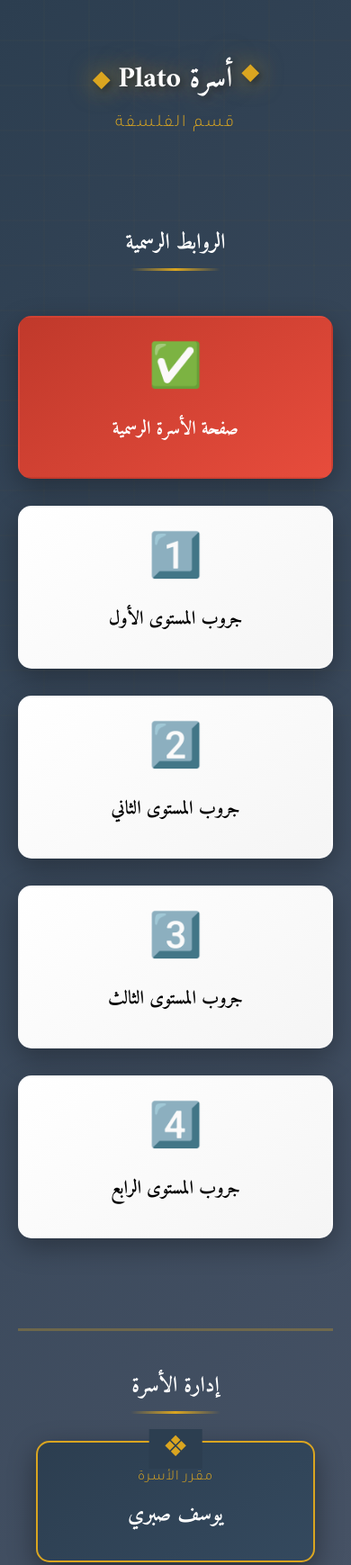
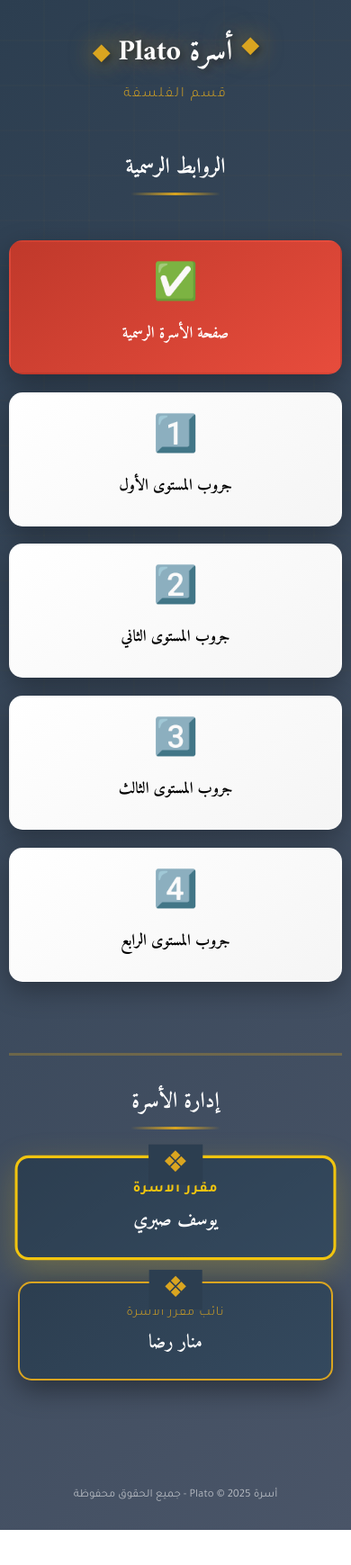
Before and after one commit to abdooruuhman/Plato, a plain HTML site: page index.html in a window 390 px wide. Shown: the top 1739 px of the page at 90% size. After the commit the page ends 1700 px from the top, so only its background shows below. Drawn offline with Linux system fonts and the light colour scheme.

Commit message:
Update index.html

```diff
--- a/index.html
+++ b/index.html
@@ -2,10 +2,17 @@
 <html lang="ar" dir="rtl">
 <head>
     <meta charset="UTF-8">
-    <meta name="viewport" content="width=device-width, initial-scale=1.0">
+    <meta name="viewport" content="width=device-width, initial-scale=1.0, maximum-scale=5.0">
+    <meta name="description" content="أسرة Plato - الصفحة الرسمية لطلاب قسم الفلسفة">
+    <meta name="theme-color" content="#2c3e50">
     <title>أسرة Plato - قسم الفلسفة</title>
+
+    <link rel="preconnect" href="https://fonts.googleapis.com">
+    <link rel="preconnect" href="https://fonts.gstatic.com" crossorigin>
+    <link href="https://fonts.googleapis.com/css2?family=Amiri:wght@400;700&family=Tajawal:wght@300;400;700&display=swap" rel="stylesheet">
+
     <style>
-        @import url('https://fonts.googleapis.com/css2?family=Amiri:wght@400;700&family=Tajawal:wght@300;400;700&display=swap');
+        /* @import تم إزالة قاعدة  */
 
         * {
             margin: 0;
@@ -13,14 +20,19 @@
             box-sizing: border-box;
         }
 
+        html {
+            scroll-behavior: smooth;
+            -webkit-font-smoothing: antialiased;
+            -moz-osx-font-smoothing: grayscale;
+        }
+
         body {
             font-family: 'Tajawal', sans-serif;
             background: linear-gradient(135deg, #2c3e50 0%, #4a5568 100%);
             min-height: 100vh;
-            padding: 20px;
+            padding: 15px;
             position: relative;
             overflow-x: hidden;
-            scroll-behavior: smooth;
         }
 
         /* Greek Pattern Background */
@@ -66,14 +78,14 @@
         /* Header */
         .header {
             text-align: center;
-            padding: 40px 20px;
-            margin-bottom: 60px;
+            padding: 30px 15px;
+            margin-bottom: 50px;
             position: relative;
         }
 
         .logo {
             font-family: 'Amiri', serif;
-            font-size: 3.5rem;
+            font-size: clamp(2rem, 5vw, 3.5rem);
             font-weight: 700;
             color: #fff;
             text-shadow: 3px 3px 6px rgba(0, 0, 0, 0.3);
@@ -81,6 +93,8 @@
             position: relative;
             display: inline-block;
             animation: glow 3s ease-in-out infinite;
+            word-break: keep-all;
+            overflow-wrap: break-word; /* تحسين: لضمان عدم الكسر في الشاشات الضيقة جداً */
         }
 
         @keyframes glow {
@@ -99,8 +113,8 @@
         .logo::after {
             content: '◆';
             color: #DAA520;
-            margin: 0 20px;
-            font-size: 2rem;
+            margin: 0 clamp(10px, 2vw, 20px);
+            font-size: clamp(1.5rem, 3vw, 2rem);
             display: inline-block;
             animation: float 2s ease-in-out infinite;
         }
@@ -120,7 +134,7 @@
 
         .subtitle {
             color: #DAA520;
-            font-size: 1.2rem;
+            font-size: clamp(1rem, 2vw, 1.2rem);
             font-weight: 300;
             letter-spacing: 2px;
             animation: fadeInUp 1.5s ease-out 0.3s both;
@@ -170,7 +184,7 @@
         .section-title {
             text-align: center;
             color: #fff;
-            font-size: 2rem;
+            font-size: clamp(1.5rem, 3vw, 2rem);
             margin-bottom: 40px;
             font-family: 'Amiri', serif;
             position: relative;
@@ -204,15 +218,16 @@
 
         .cards-grid {
             display: grid;
+            /* تحسين: تبسيط قاعدة التجاوب لجعلها أوضح وأكثر قياسية */
             grid-template-columns: repeat(auto-fit, minmax(280px, 1fr));
-            gap: 30px;
+            gap: 25px;
             padding: 20px 0;
         }
 
         .card {
             background: linear-gradient(145deg, #ffffff 0%, #f5f5f5 100%);
             border-radius: 15px;
-            padding: 30px;
+            padding: 30px 20px;
             text-align: center;
             position: relative;
             overflow: hidden;
@@ -222,6 +237,10 @@
             box-shadow: 0 10px 30px rgba(0, 0, 0, 0.3);
             opacity: 0;
             animation: cardAppear 0.6s ease-out forwards;
+            text-decoration: none;
+            color: inherit;
+            display: block;
+            -webkit-tap-highlight-color: transparent;
         }
 
         .card:nth-child(1) { animation-delay: 0.2s; }
@@ -252,11 +271,15 @@
             transition: left 0.6s;
         }
 
-        .card:hover::before {
+        .card:hover::before,
+        .card:focus::before,
+        .card:active::before {
             left: 100%;
         }
 
-        .card:hover {
+        .card:hover,
+        .card:focus,
+        .card:active {
             transform: translateY(-10px);
             border-color: #DAA520;
             box-shadow: 0 15px 40px rgba(218, 165, 32, 0.4);
@@ -265,21 +288,24 @@
         .card.primary {
             background: linear-gradient(145deg, #c0392b 0%, #e74c3c 100%);
             color: white;
-            grid-column: span 1;
         }
 
-        .card.primary:hover {
+        .card.primary:hover,
+        .card.primary:focus,
+        .card.primary:active {
             border-color: #fff;
         }
 
         .card-icon {
-            font-size: 3rem;
+            font-size: clamp(2.5rem, 5vw, 3rem);
             margin-bottom: 15px;
             transition: transform 0.3s;
             display: inline-block;
         }
 
-        .card:hover .card-icon {
+        .card:hover .card-icon,
+        .card:focus .card-icon,
+        .card:active .card-icon {
             transform: scale(1.2) rotate(5deg);
             animation: bounce 0.6s ease;
         }
@@ -290,37 +316,29 @@
         }
 
         .card-title {
-            font-size: 1.3rem;
+            font-size: clamp(1.1rem, 2.5vw, 1.3rem);
             font-weight: 700;
             margin-bottom: 10px;
             font-family: 'Amiri', serif;
+            line-height: 1.4;
         }
 
         .card.primary .card-title {
             color: #fff;
         }
 
-        .card-description {
-            font-size: 0.95rem;
-            color: #666;
-            opacity: 0.9;
-        }
-
-        .card.primary .card-description {
-            color: rgba(255, 255, 255, 0.9);
-        }
-
         /* Management Section */
         .management-section {
             margin-top: 80px;
-            padding: 40px 20px;
+            padding: 40px 15px;
             border-top: 3px solid rgba(218, 165, 32, 0.3);
         }
 
         .management-grid {
             display: grid;
+            /* تحسين: تبسيط قاعدة التجاوب */
             grid-template-columns: repeat(auto-fit, minmax(250px, 1fr));
-            gap: 40px;
+            gap: 30px;
             max-width: 700px;
             margin: 0 auto;
         }
@@ -328,7 +346,7 @@
         .management-card {
             background: linear-gradient(145deg, #2c3e50 0%, #34495e 100%);
             border-radius: 15px;
-            padding: 30px;
+            padding: 30px 20px;
             text-align: center;
             position: relative;
             border: 2px solid #DAA520;
@@ -353,9 +371,34 @@
             padding: 0 15px;
         }
 
+        /* * تحسين: إضافة كلاس لتمييز بطاقة "مقرر الأسرة"
+         */
+        .management-card--leader {
+            border-color: #f1c40f; /* لون ذهبي أكثر إشراقاً */
+            border-width: 3px;
+            transform: scale(1.02); /* جعلها أكبر قليلاً بشكل افتراضي */
+            box-shadow: 0 12px 35px rgba(241, 196, 15, 0.25);
+        }
+
+        .management-card--leader:hover {
+            transform: translateY(-5px) scale(1.03); /* تحسين تأثير الـ hover */
+            box-shadow: 0 15px 40px rgba(241, 196, 15, 0.35);
+        }
+
+        .management-card--leader .management-role {
+            color: #f1c40f;
+            font-weight: 700; /* جعل اللقب أثقل */
+            font-size: clamp(1rem, 2vw, 1.1rem);
+        }
+
+        .management-card--leader .management-name {
+            color: #ffffff; /* التأكيد على أن الاسم أبيض ناصع */
+        }
+        /* نهاية التحسين */
+
         .management-role {
             color: #DAA520;
-            font-size: 1rem;
+            font-size: clamp(0.9rem, 2vw, 1rem);
             font-weight: 300;
             margin-bottom: 10px;
             letter-spacing: 1px;
@@ -363,109 +406,191 @@
 
         .management-name {
             color: #fff;
-            font-size: 1.5rem;
+            font-size: clamp(1.3rem, 2.5vw, 1.5rem);
             font-weight: 700;
             font-family: 'Amiri', serif;
+            line-height: 1.4;
         }
 
         /* Footer */
         .footer {
             text-align: center;
             color: rgba(255, 255, 255, 0.6);
-            padding: 30px 0 20px;
+            padding: 30px 15px 20px;
             margin-top: 60px;
-            font-size: 0.9rem;
+            font-size: clamp(0.8rem, 1.5vw, 0.9rem);
         }
 
-        /* Responsive */
+        /* Responsive adjustments */
         @media (max-width: 768px) {
-            .logo {
-                font-size: 2.5rem;
+            body {
+                padding: 10px;
             }
 
-            .logo::before,
-            .logo::after {
-                margin: 0 10px;
-                font-size: 1.5rem;
-            }
-
-            .section-title {
-                font-size: 1.5rem;
-            }
-
-            .cards-grid {
-                grid-template-columns: 1fr;
+            .header {
+                padding: 20px 10px;
+                margin-bottom: 30px;
             }
 
             .column-decoration {
                 display: none;
             }
-        }
 
-        @media (max-width: 480px) {
-            .logo {
-                font-size: 2rem;
+            .cards-grid {
+                gap: 20px;
             }
 
             .card {
-                padding: 25px;
+                padding: 25px 15px;
+            }
+
+            .management-section {
+                margin-top: 60px;
+                padding: 30px 10px;
+            }
+
+            .management-grid {
+                gap: 25px;
+            }
+        }
+
+        /* * تحسين: تم حذف هذا الجزء لأنه أصبح غير ضروري
+         * بعد تبسيط قاعدة الـ grid-template-columns الرئيسية
+         */
+        /*
+        @media (max-width: 480px) {
+            .cards-grid {
+                grid-template-columns: 1fr;
+                gap: 15px;
+            }
+        }
+        */
+
+        @media (max-width: 480px) {
+            .card {
+                padding: 20px 15px;
+            }
+
+            .management-card {
+                padding: 25px 15px;
+            }
+        }
+
+        /* Touch device optimization */
+        @media (hover: none) and (pointer: coarse) {
+            .card:active {
+                transform: scale(0.98);
+            }
+        }
+
+        /* High contrast mode support */
+        @media (prefers-contrast: high) {
+            .card {
+                border: 3px solid #000;
+            }
+
+            .management-card {
+                border: 3px solid #DAA520;
+            }
+        }
+
+        /* Reduced motion for accessibility */
+        @media (prefers-reduced-motion: reduce) {
+            *,
+            *::before,
+            *::after {
+                animation-duration: 0.01ms !important;
+                animation-iteration-count: 1 !important;
+                transition-duration: 0.01ms !important;
+            }
+        }
+
+        /* Print styles */
+        @media print {
+            body {
+                background: white;
+            }
+
+            body::before {
+                display: none;
+            }
+
+            .card,
+            .management-card {
+                box-shadow: none;
+                border: 2px solid #000;
+                page-break-inside: avoid;
             }
         }
     </style>
 </head>
 <body>
     <div class="container">
-        <!-- Header -->
-        <header class="header">
-            <div class="column-decoration column-left"></div>
-            <div class="column-decoration column-right"></div>
+        <header class="header" role="banner">
+            <div class="column-decoration column-left" aria-hidden="true"></div>
+            <div class="column-decoration column-right" aria-hidden="true"></div>
             <h1 class="logo">أسرة Plato</h1>
             <p class="subtitle">قسم الفلسفة</p>
         </header>
 
-        <!-- Main Links Section -->
-        <section class="links-section">
-            <h2 class="section-title">الروابط الرسمية</h2>
+        <main>
+            <section class="links-section" aria-labelledby="links-title">
+                <h2 id="links-title" class="section-title">الروابط الرسمية</h2>
 
                 <div class="cards-grid">
-                <!-- Primary Card - Facebook Page -->
-                <a href="https://www.facebook.com/profile.php?id=61555999348153" target="_blank" class="card primary" style="text-decoration: none;">
-                    <div class="card-icon">✅</div>
+                    <a href="https://www.facebook.com/profile.php?id=61555999348153"
+                       target="_blank"
+                       rel="noopener noreferrer"
+                       class="card primary"
+                       aria-label="صفحة الأسرة الرسمية على فيسبوك">
+                         <div class="card-icon" aria-hidden="true">✅</div>
                          <h3 class="card-title">صفحة الأسرة الرسمية</h3>
                     </a>
 
-                <!-- Level 1 Group -->
-                <a href="https://www.facebook.com/share/g/1A2m5fSr12/" target="_blank" class="card" style="text-decoration: none; color: inherit;">
-                    <div class="card-icon">1️⃣</div>
+                    <a href="https://www.facebook.com/share/g/1A2m5fSr12/"
+                       target="_blank"
+                       rel="noopener noreferrer"
+                       class="card"
+                       aria-label="جروب المستوى الأول على فيسبوك">
+                         <div class="card-icon" aria-hidden="true">1️⃣</div>
                          <h3 class="card-title">جروب المستوى الأول</h3>
                     </a>
 
-                <!-- Level 2 Group -->
-                <a href="https://www.facebook.com/share/g/1BZhYCHY5k/" target="_blank" class="card" style="text-decoration: none; color: inherit;">
-                    <div class="card-icon">2️⃣</div>
+                    <a href="https://www.facebook.com/share/g/1BZhYCHY5k/"
+                       target="_blank"
+                       rel="noopener noreferrer"
+                       class="card"
+                       aria-label="جروب المستوى الثاني على فيسبوك">
+                         <div class="card-icon" aria-hidden="true">2️⃣</div>
                          <h3 class="card-title">جروب المستوى الثاني</h3>
                     </a>
 
-                <!-- Level 3 Group -->
-                <a href="https://www.facebook.com/share/g/14MhLeGqjY9/" target="_blank" class="card" style="text-decoration: none; color: inherit;">
-                    <div class="card-icon">3️⃣</div>
+                    <a href="https://www.facebook.com/share/g/14MhLeGqjY9/"
+                       target="_blank"
+                       rel="noopener noreferrer"
+                       class="card"
+                       aria-label="جروب المستوى الثالث على فيسبوك">
+                         <div class="card-icon" aria-hidden="true">3️⃣</div>
                          <h3 class="card-title">جروب المستوى الثالث</h3>
                     </a>
 
-                <!-- Level 4 Group -->
-                <a href="https://www.facebook.com/share/g/1F7vsSExt9/" target="_blank" class="card" style="text-decoration: none; color: inherit;">
-                    <div class="card-icon">4️⃣</div>
+                    <a href="https://www.facebook.com/share/g/1F7vsSExt9/"
+                       target="_blank"
+                       rel="noopener noreferrer"
+                       class="card"
+                       aria-label="جروب المستوى الرابع على فيسبوك">
+                         <div class="card-icon" aria-hidden="true">4️⃣</div>
                          <h3 class="card-title">جروب المستوى الرابع</h3>
                     </a>
                 </div>
             </section>
 
-        <!-- Management Section -->
-        <section class="management-section">
-            <h2 class="section-title">إدارة الأسرة</h2>
+            <section class="management-section" aria-labelledby="management-title">
+                <h2 id="management-title" class="section-title">إدارة الأسرة</h2>
 
                 <div class="management-grid">
-                <div class="management-card">
+
+                    <div class="management-card management-card--leader">
                         <p class="management-role">مقرر الأسرة</p>
                         <h3 class="management-name">يوسف صبري</h3>
                     </div>
@@ -476,9 +601,9 @@
                     </div>
                 </div>
             </section>
+        </main>
 
-        <!-- Footer -->
-        <footer class="footer">
+        <footer class="footer" role="contentinfo">
             <p>أسرة Plato © 2025 - جميع الحقوق محفوظة</p>
         </footer>
     </div>
```
Lines whose indentation alone changed are shown as unchanged.
